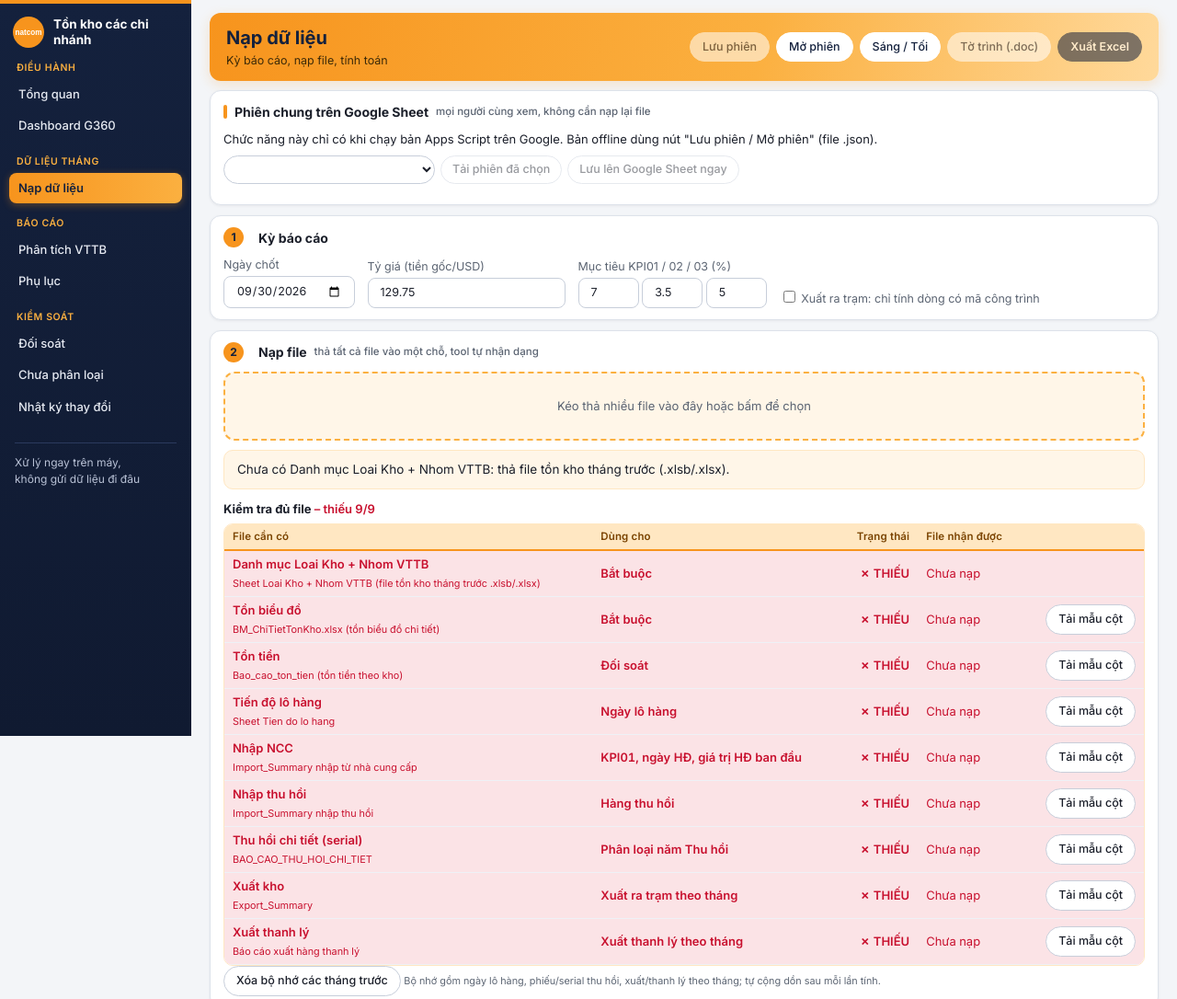
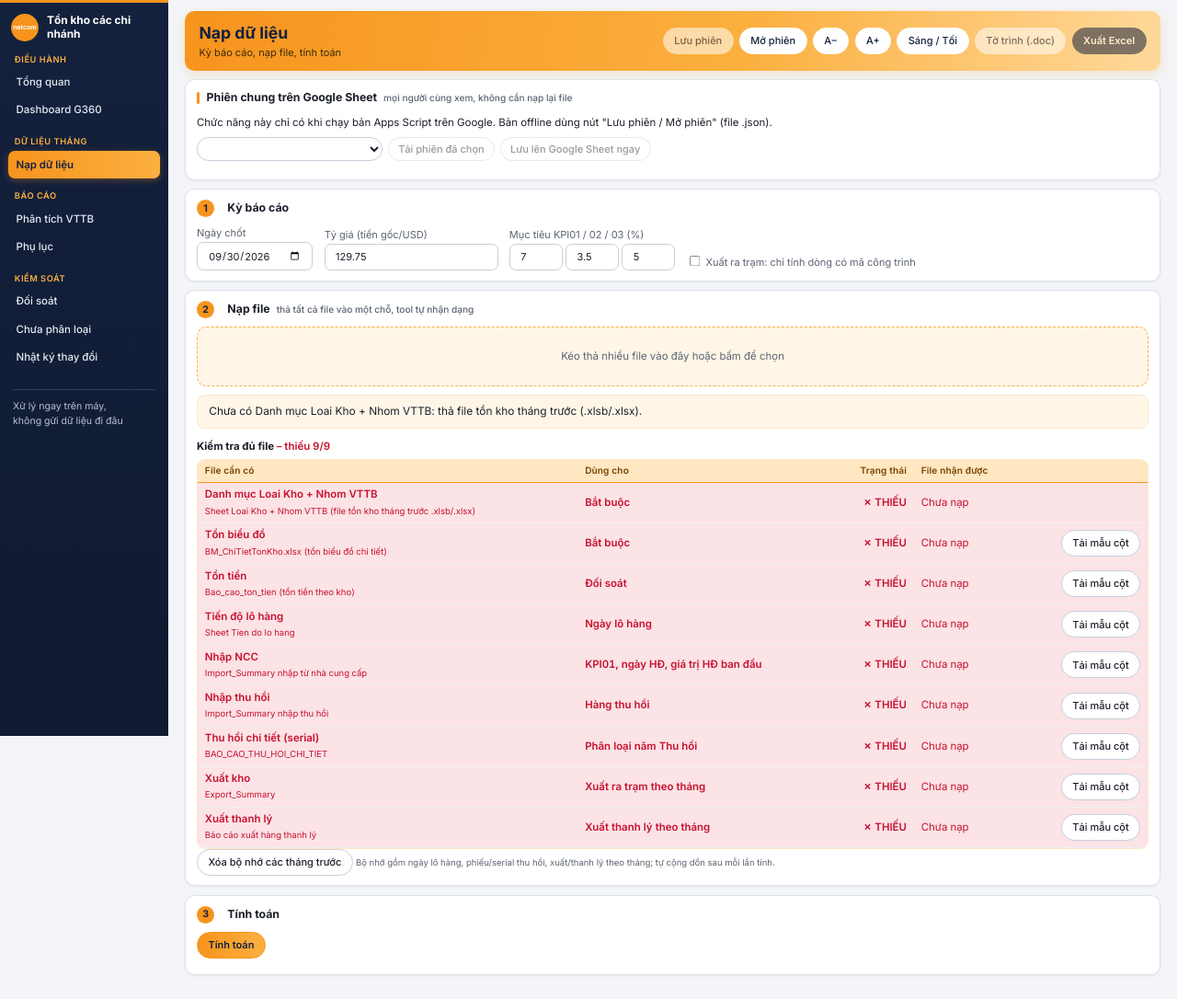
Before and after one commit to luuducthang2027-bit/tonkhoNatcom, a plain HTML site: page dist/AppsScript/Index.html in a window 1280 px wide. Shown: the top 1086 px of the page at 92% size. Drawn offline with Linux system fonts and the light colour scheme.

Commit message:
Giao diện nhỏ hơn (A−/A+), hiển thị trạng thái tự lưu phiên lên Google Sheet
Co-Authored-By: Claude Sonnet 5.5 <noreply@anthropic.com>
Claude-Session: https://claude.ai/code/session_01NBYdrbPG2kGs2oAFV3ZAit

```diff
--- a/dist/AppsScript/Index.html
+++ b/dist/AppsScript/Index.html
@@ -75,10 +75,11 @@ h3 em{background:var(--or1);color:#14213D}.dz{background:var(--or4);border-color
 .al{background:var(--or4);border:1px solid var(--or3)}.lv.warn{background:var(--or3);color:var(--orink)}
 .dr .bx{padding:14px 18px}.tw{border-color:var(--or3)}
 .nv::-webkit-scrollbar{width:6px}
+:root{--z:.88}body{zoom:var(--z);min-height:calc(100vh / var(--z))}.nv{height:calc(100vh / var(--z))}
 @media(max-width:1000px){.two{grid-template-columns:1fr}}
 @media(max-width:800px){.nv{display:none}}</style></head><body>
 <aside class="nv"><div class="lg"><svg class="nl" viewBox="0 0 48 48" aria-label="natcom"><circle cx="24" cy="24" r="24" fill="#F7941D"/><text x="24" y="28" text-anchor="middle" font-family="Arial,Helvetica,sans-serif" font-weight="700" font-size="11.5" fill="#fff">natcom</text></svg><div><b>Tồn kho các chi nhánh</b></div></div><div id="menu"></div><div class="ft">Xử lý ngay trên máy,<br>không gửi dữ liệu đi đâu</div></aside>
-<div class="mn"><header><div><h1 id="pt"></h1><small id="ps"></small></div><div class="bt"><button id="sv" disabled>Lưu phiên</button><label>Mở phiên<input type="file" id="ld" accept=".json" hidden></label><button id="th">Sáng / Tối</button><button id="doc" disabled>Tờ trình (.doc)</button><button class="p" id="exp" disabled>Xuất Excel</button></div></header><main>
+<div class="mn"><header><div><h1 id="pt"></h1><small id="ps"></small></div><div class="bt"><button id="sv" disabled>Lưu phiên</button><label>Mở phiên<input type="file" id="ld" accept=".json" hidden></label><button id="zm" title="Thu nhỏ giao diện">A−</button><button id="zp" title="Phóng to giao diện">A+</button><button id="th">Sáng / Tối</button><button id="doc" disabled>Tờ trình (.doc)</button><button class="p" id="exp" disabled>Xuất Excel</button></div></header><main>
 <section class="pg" id="p-tq"></section><section class="pg" id="p-db"></section>
 <section class="pg" id="p-nap"><div class="card" id="cc"><h3>Phiên chung trên Google Sheet <small class="m">mọi người cùng xem, không cần nạp lại file</small></h3><div id="cl" class="m"></div><div class="pl" style="margin-top:8px"><select id="cs" style="min-width:230px"></select><button id="cld">Tải phiên đã chọn</button><button id="csv" disabled>Lưu lên Google Sheet ngay</button></div></div><div class="card"><h3><em>1</em>Kỳ báo cáo</h3><div class="st"><div><label class="l">Ngày chốt</label><input type="date" id="cut"></div><div><label class="l">Tỷ giá (tiền gốc/USD)</label><input id="rate" type="number" step="0.01"></div><div><label class="l">Mục tiêu KPI01 / 02 / 03 (%)</label><span><input id="k1" type="number" step="0.1" style="width:66px"> <input id="k2" type="number" step="0.1" style="width:66px"> <input id="k3" type="number" step="0.1" style="width:66px"></span></div><label class="l"><input type="checkbox" id="con"> Xuất ra trạm: chỉ tính dòng có mã công trình</label></div></div>
 <div class="card"><h3><em>2</em>Nạp file <small class="m">thả tất cả file vào một chỗ, tool tự nhận dạng</small></h3><div class="dz" id="dz">Kéo thả nhiều file vào đây hoặc bấm để chọn<input type="file" id="fi" multiple hidden></div><div id="fl"></div><button id="clr">Xóa bộ nhớ các tháng trước</button> <small class="m">Bộ nhớ gồm ngày lô hàng, phiếu/serial thu hồi, xuất/thanh lý theo tháng; tự cộng dồn sau mỗi lần tính.</small></div>
@@ -289,6 +290,7 @@ const PG=[['Điều hành',[['tq','Tổng quan','Bức tranh tồn kho, KPI và
 let R=null,cur=0,sel=-1,OV=ls('nt-ov',{lk:{},nh:{}}),cfg=ls('nt-cfg',{cut:'2026-09-30',rate:129.75,k1:7,k2:3.5,k3:5,con:false});const S={cat:ls('nt-cat',null)};
 function go(id){PG.forEach(g=>g[1].forEach(p=>{$('#p-'+p[0]).classList.toggle('on',p[0]===id);if(p[0]===id){$('#pt').textContent=p[1];$('#ps').textContent=p[2]}}));document.querySelectorAll('.nv a').forEach(a=>a.classList.toggle('on',a.dataset.p===id))}
 $('#menu').innerHTML=PG.map(g=>`<h6>${g[0]}</h6>`+g[1].map(p=>`<a data-p="${p[0]}">${p[1]}</a>`).join('')).join('');document.querySelectorAll('.nv a').forEach(a=>a.onclick=()=>go(a.dataset.p));go('nap');
+{let z=+ls('nt-zoom',.88);const ap=()=>{z=Math.min(1.3,Math.max(.65,z));document.documentElement.style.setProperty('--z',z);sv('nt-zoom',z)};ap();$('#zm').onclick=()=>{z-=.06;ap()};$('#zp').onclick=()=>{z+=.06;ap()}}
 $('#th').onclick=()=>{const d=document.documentElement;d.dataset.theme=d.dataset.theme==='dark'?'':'dark'};
 ['cut','rate','k1','k2','k3'].forEach(k=>{$('#'+k).value=cfg[k];$('#'+k).onchange=()=>{cfg[k]=$('#'+k).value;sv('nt-cfg',cfg)}});$('#con').checked=cfg.con;$('#con').onchange=()=>{cfg.con=$('#con').checked;sv('nt-cfg',cfg)};
 const FL=[],KL=['ct','tt','td','ncc','pnk','sn','ex','tl'],DD=['pnk','sn','ex','tl'],LB=NT.LBL;
@@ -361,7 +363,7 @@ function draw(){const AK=ls('nt-ack',{}),pk=cfg.cut.slice(0,7),op=R.issues.filte
  const lastSv=window.LASTSV||'',dq=R.dq||{score:0,checks:[],files:{have:0,total:9}},bad2=dq.checks.filter(c=>c.ok===2),warn2=dq.checks.filter(c=>c.ok===0),dcol=dq.score>=90?'var(--ok)':dq.score>=75?'var(--wa)':'var(--bad)';
  const kp=R.kpi.map((x,i)=>{const pct=!!x[2],v=x[1],t=x[3],pv=x[4],mx=Math.max(v,t||0,1e-9),dl=pv==null?'':(()=>{const d=v-pv,up=d>0;const tx=pct?Math.abs(d).toFixed(2).replace('.',',')+' điểm':Math.abs(d/(pv||1)*100).toFixed(1).replace('.',',')+'%';return `<span style="text-transform:none;letter-spacing:0;font-size:12.5px;font-weight:600;color:${pct?(up?'var(--bad)':'var(--ok)'):'var(--mut)'}">${up?'▲':'▼'} ${tx} so kỳ trước</span>`})(),ok=t?v<=t:true;
   return `<div style="border-left-color:${t?(ok?'var(--ok)':'var(--bad)'):'var(--bar)'}"><span>${esc(x[0])}</span><b>${pct?v.toFixed(2).replace('.',',')+'%':(v/1e6).toFixed(2).replace('.',',')+' tr USD'}</b><div>${dl}</div>${t?`<div style="height:7px;border-radius:4px;background:var(--line2);position:relative;margin:7px 0 3px"><div style="position:absolute;left:0;top:0;height:7px;border-radius:4px;width:${v/mx*100}%;background:${ok?'var(--ok)':'var(--bad)'}"></div><div style="position:absolute;top:-3px;width:2px;height:13px;background:var(--ink);left:${t/mx*100}%"></div></div><small style="display:flex;justify-content:space-between"><span>Mục tiêu ≤ ${t}%</span><b style="font-size:12.5px;color:${ok?'var(--ok)':'var(--bad)'}">${ok?'✓ Đạt':'✕ Chưa đạt'}</b></small>`:`<small>${R.n.toLocaleString()} dòng · USD</small>`}<div style="margin-top:6px"><a href="#" data-kpi="${i}" style="font-size:12px;font-weight:600">Xem công thức và các dòng cấu thành →</a></div></div>`}).join('');
- const strip=`<div class="card" style="display:flex;gap:22px;flex-wrap:wrap;align-items:center;padding:10px 16px"><span style="display:flex;gap:7px;align-items:center"><i style="width:10px;height:10px;border-radius:5px;background:${dcol};display:inline-block"></i><b>Chất lượng dữ liệu ${dq.score}/100</b></span><span class="m">File nguồn: <b style="color:${dq.files.have<dq.files.total?'var(--bad)':'var(--ok)'}">${dq.files.have}/${dq.files.total}</b></span><span class="m">${bad2.length?'<b style="color:var(--bad)">'+bad2.length+' lỗi nghiêm trọng</b> · ':''}${warn2.length} cảnh báo</span><span class="m">Chốt ${cfg.cut.split('-').reverse().join('/')} · tỷ giá ${cfg.rate}</span><span class="m" style="margin-left:auto">${esc(lastSv||'Chưa lưu lên Google Sheet')}</span></div>`;
+ const strip=`<div class="card" style="display:flex;gap:22px;flex-wrap:wrap;align-items:center;padding:10px 16px"><span style="display:flex;gap:7px;align-items:center"><i style="width:10px;height:10px;border-radius:5px;background:${dcol};display:inline-block"></i><b>Chất lượng dữ liệu ${dq.score}/100</b></span><span class="m">File nguồn: <b style="color:${dq.files.have<dq.files.total?'var(--bad)':'var(--ok)'}">${dq.files.have}/${dq.files.total}</b></span><span class="m">${bad2.length?'<b style="color:var(--bad)">'+bad2.length+' lỗi nghiêm trọng</b> · ':''}${warn2.length} cảnh báo</span><span class="m">Chốt ${cfg.cut.split('-').reverse().join('/')} · tỷ giá ${cfg.rate}</span><span class="m" id="lastsv" style="margin-left:auto">${esc(lastSv||(GS?'Chưa lưu lên Google Sheet':'Bản offline: không lưu được lên Google Sheet, hãy mở bản Apps Script'))}</span></div>`;
  const bg=R.bridge,bridgeHtml=bg?(()=>{let run=0;const mx=Math.max(...bg.steps.map(s=>Math.abs(s[1])),...(()=>{let r=0;return bg.steps.map(s=>{r=s[2]==='t'?s[1]:r+s[1];return r})})()),sc=200/mx,rows=bg.steps.map(s=>{let lo,hi,col;if(s[2]==='t'){lo=0;hi=s[1];run=s[1];col='var(--nav)'}else{const a=run,b=run+s[1];lo=Math.min(a,b);hi=Math.max(a,b);run=b;col=s[1]>=0?'var(--ok)':'var(--bad)'}const v=s[1]/1e6;return {n:s[0],v:(s[2]==='t'?'':(s[1]>=0?'+':'−'))+Math.abs(v).toFixed(Math.abs(v)<0.1?3:2).replace('.',','),lo,hi,col}});return `<div style="display:flex;align-items:flex-end;gap:10px;height:230px;border-bottom:1px solid var(--line)">${rows.map(r=>`<div style="flex:1;height:100%;position:relative"><div style="position:absolute;left:12%;width:76%;bottom:${r.lo*sc}px;height:${Math.max(3,(r.hi-r.lo)*sc)}px;background:${r.col};border-radius:3px"></div><div style="position:absolute;left:0;right:0;text-align:center;font-weight:700;font-size:12px;bottom:${r.hi*sc+4}px">${r.v}</div></div>`).join('')}</div><div style="display:flex;gap:10px;margin-top:5px">${rows.map(r=>`<div style="flex:1;font-size:11.5px;text-align:center;line-height:1.3">${esc(r.n)}</div>`).join('')}</div>`})():'<div class="m" style="padding:30px 10px">Chưa có tồn kỳ trước để dựng biểu đồ cầu. Sau khi tính xong tháng này, tháng sau tool sẽ tự so sánh và giải thích vì sao tồn thay đổi.</div>';
  const chk=dq.checks.map(c=>`<div style="display:flex;gap:10px;padding:7px 0;border-top:1px solid var(--line2)"><span style="width:22px;height:22px;border-radius:11px;flex-shrink:0;display:flex;align-items:center;justify-content:center;font-weight:700;font-size:12px;color:#fff;background:${c.ok===1?'var(--ok)':c.ok===0?'var(--wa)':'var(--bad)'}">${c.ok===1?'✓':c.ok===0?'!':'✕'}</span><div><div style="font-weight:500">${esc(c.t)}</div><small class="m">${esc(c.d)}</small></div></div>`).join('');
  $('#p-tq').innerHTML=`${strip}<div class="k" style="grid-template-columns:repeat(4,minmax(0,1fr));margin-top:12px">${kp}</div><div class="k"><div class="${op?'w':'o'}"><span>Việc cần xử lý</span><b>${op}</b><small>${R.issues.length-op} đã xem xét</small></div><div class="${ds.length?'w':'o'}"><span>Cảnh báo đối soát</span><b>${ds.length}</b><small>mã kho lệch giữa tồn biểu đồ và tồn tiền</small></div><div class="${R.bad.length?'w':'o'}"><span>Chưa phân loại</span><b>${R.bad.length}</b><small>mục cần thêm / sửa</small></div></div>
@@ -426,7 +428,8 @@ const gr=(fn,...a)=>new Promise((ok,no)=>google.script.run.withSuccessHandler(ok
 const cl=(m,bad)=>{$('#cl').innerHTML=bad?`<span class="bd">${esc(m)}</span>`:esc(m)};
 async function gz(s){if(typeof CompressionStream==='undefined')return'js:'+s;const c=new CompressionStream('gzip'),w=c.writable.getWriter();w.write(new TextEncoder().encode(s));w.close();const b=new Uint8Array(await new Response(c.readable).arrayBuffer());let o='';for(let i=0;i<b.length;i+=32768)o+=String.fromCharCode.apply(null,b.subarray(i,i+32768));return'gz:'+btoa(o)}
 async function ungz(t){if(t.startsWith('js:'))return t.slice(3);if(!t.startsWith('gz:'))return t;const b=atob(t.slice(3)),u=new Uint8Array(b.length);for(let i=0;i<b.length;i++)u[i]=b.charCodeAt(i);const d=new DecompressionStream('gzip'),w=d.writable.getWriter();w.write(u);w.close();return await new Response(d.readable).text()}
-async function cloudSave(){if(!GS||!R||!R.rows)return;try{cl('Đang lưu lên Google Sheet…');const o={v:1,cfg,OV,AK:ls('nt-ack',{}),LOG,mem:ls('nt-mem',{}),cat:S.cat,R:{...R,rows:undefined,mem:undefined},keys:KS,rows:R.rows.map(r=>KS.map(k=>r[k]))};const r=await gr('saveSnap',cfg.cut,await gz(JSON.stringify(o)));if(r.by)WHO=r.by;window.LASTSV='Phiên lưu '+(r.by?'bởi '+r.by+' ':'')+'lúc '+new Date(r.at).toLocaleString('vi-VN');cl('✓ Đã lưu '+r.name+(r.by?' bởi '+r.by:'')+' lúc '+new Date(r.at).toLocaleString('vi-VN')+'. Máy khác mở lại sẽ thấy ngay.');await cloudList(r.id)}catch(e){cl('Không lưu được lên Google Sheet: '+e.message,1)}}
+const stl=(m,bad)=>{const e=$('#lastsv');if(e){e.textContent=m;e.style.color=bad?'var(--bad)':''}};
+async function cloudSave(){if(!GS||!R||!R.rows)return;try{cl('Đang lưu lên Google Sheet…');stl('Đang lưu lên Google Sheet…');const o={v:1,cfg,OV,AK:ls('nt-ack',{}),LOG,mem:ls('nt-mem',{}),cat:S.cat,R:{...R,rows:undefined,mem:undefined},keys:KS,rows:R.rows.map(r=>KS.map(k=>r[k]))};const r=await gr('saveSnap',cfg.cut,await gz(JSON.stringify(o)));if(r.by)WHO=r.by;window.LASTSV='✓ Đã lưu lên Google Sheet '+(r.by?'bởi '+r.by+' ':'')+'lúc '+new Date(r.at).toLocaleString('vi-VN');stl(window.LASTSV);cl('✓ Đã lưu '+r.name+(r.by?' bởi '+r.by:'')+' lúc '+new Date(r.at).toLocaleString('vi-VN')+'. Máy khác mở lại sẽ thấy ngay.');await cloudList(r.id)}catch(e){cl('Không lưu được lên Google Sheet: '+e.message,1);stl('✕ Không lưu được lên Google Sheet: '+e.message,1)}}
 async function cloudList(sel){const L=await gr('listSnaps');$('#cs').innerHTML=L.length?L.map(x=>`<option value="${x.id}"${x.id===sel?' selected':''}>${esc(x.name.replace(/^ton_kho_|\.json$/g,''))} · ${new Date(x.at).toLocaleString('vi-VN')}${x.by?' · '+esc(x.by):''}</option>`).join(''):'<option value="">(chưa có phiên nào)</option>';return L}
 async function cloudLoad(id){try{cl('Đang tải phiên từ Sheet…');const o=JSON.parse(await ungz(await gr('loadSnap',id)));cfg=o.cfg;OV=o.OV||{lk:{},nh:{}};if(o.cat){S.cat=o.cat;sv('nt-cat',o.cat)}sv('nt-cfg',cfg);sv('nt-ov',OV);sv('nt-ack',o.AK||{});sv('nt-mem',o.mem||{});if(o.LOG){const m=new Map();[...LOG,...o.LOG].forEach(x=>m.set(x.t+'|'+x.m,x));const a=[...m.values()].sort((x,y)=>y.t-x.t).slice(0,300);LOG.length=0;a.forEach(x=>LOG.push(x));sv('nt-log',LOG)}R=o.R;R.rows=o.rows.map(a=>{const r={};o.keys.forEach((k,i)=>r[k]=a[i]);return r});R.mem=o.mem;['cut','rate','k1','k2','k3'].forEach(k=>$('#'+k).value=cfg[k]);$('#con').checked=!!cfg.con;draw();go('tq');['sv','doc','exp'].forEach(i=>$('#'+i).disabled=false);$('#csv').disabled=false;cl('✓ Đã tải phiên ngày chốt '+cfg.cut+' ('+R.rows.length.toLocaleString()+' dòng).')}catch(e){cl('Không tải được phiên: '+e.message,1)}}
 if(GS){$('#csv').disabled=false;$('#csv').onclick=()=>R?cloudSave():cl('Chưa có kết quả để lưu: nạp file và bấm Tính toán trước.',1);$('#cld').onclick=()=>{const v=$('#cs').value;v?cloudLoad(v):cl('Chưa có phiên nào trên Sheet.',1)};
```
Also changed, not shown: dist/Ton_kho_cac_chi_nhanh.html (+6 -3 lines), docs/index.html (+6 -3 lines), index.html (+6 -3 lines), src/tpl2.html (+6 -3 lines).
